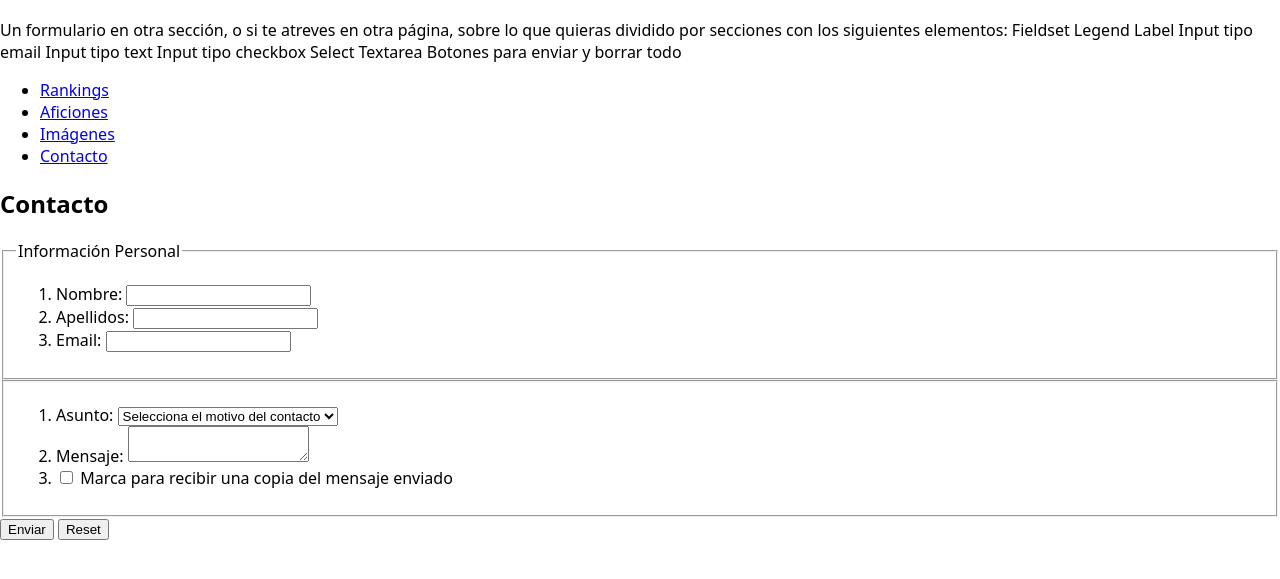
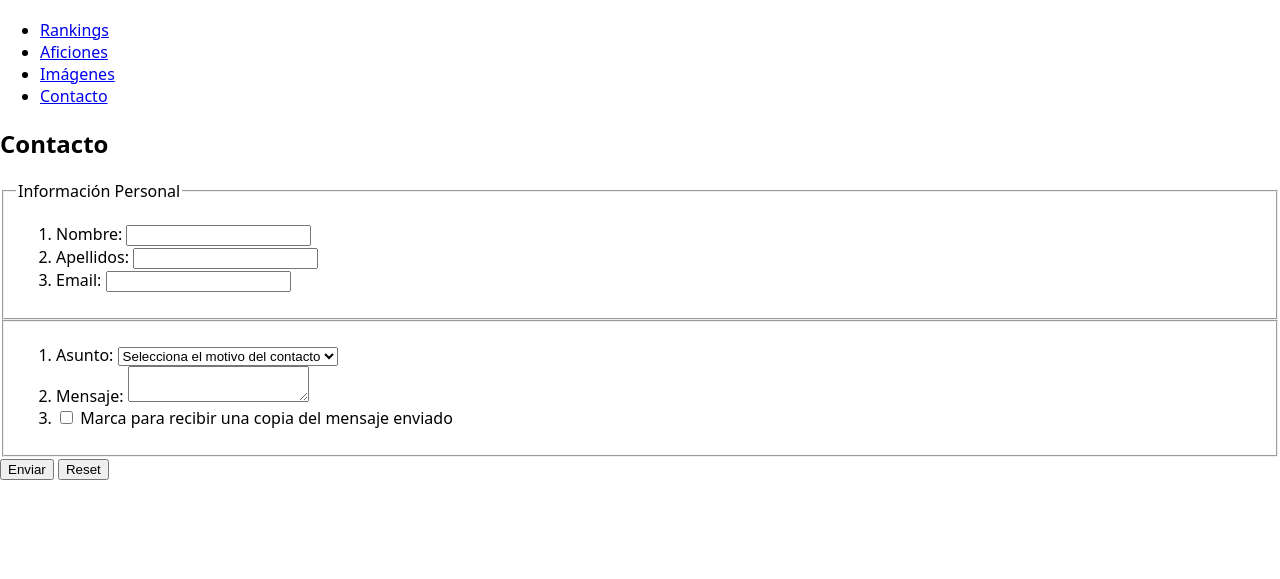
Before and after one commit to allamasln/S1U1, a plain HTML site: page form.html in a window 1280 px wide. Shown: the part 67-646 px from the top of the page. Drawn offline with Linux system fonts and the light colour scheme.

Commit message:
Initial Commit

```diff
--- a/form.html
+++ b/form.html
@@ -13,11 +13,6 @@
     <!-- Aquí tu código -->
     <header>
       <h1>Mi primera página web</h1>
-
-      Un formulario en otra sección, o si te atreves en otra página, sobre lo
-      que quieras dividido por secciones con los siguientes elementos: Fieldset
-      Legend Label Input tipo email Input tipo text Input tipo checkbox Select
-      Textarea Botones para enviar y borrar todo
 
       <nav>
         <ul>
```
